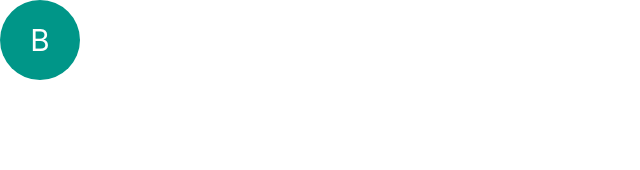
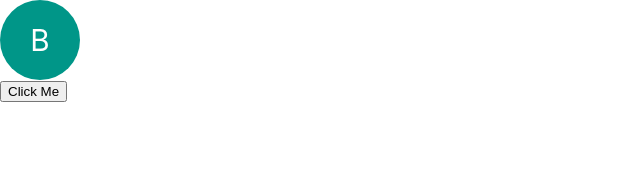
Before and after one commit to ssteja698/tambola, a Next.js app: page /design-system in a window 1280 px wide. Shown: the top 170 px of the page, without its empty margins (0-640 px from the left). Built offline with nearby package versions, Linux system fonts and the light colour scheme.

Commit message:
minor change

```diff
--- a/src/components/Screens/DesignSystem/index.js
+++ b/src/components/Screens/DesignSystem/index.js
@@ -1,5 +1,6 @@
 import React from "react";
 import Avatar from "src/designSystem/Avatar/Index";
+import Button from "src/designSystem/Button";
 
 function DesignSystemScreen() {
   const avatarProps = {
@@ -8,9 +9,10 @@ function DesignSystemScreen() {
     showSingleLetter: true,
   };
   return (
-    <div>
+    <>
       <Avatar {...avatarProps} />
-    </div>
+      <Button {...avatarProps} />
+    </>
   );
 }
 
--- a/src/designSystem/Button/index.js
+++ b/src/designSystem/Button/index.js
@@ -0,0 +1,11 @@
+import React from "react";
+
+function Button() {
+  return (
+    <div>
+      <button>Click Me</button>
+    </div>
+  );
+}
+
+export default Button;
```
